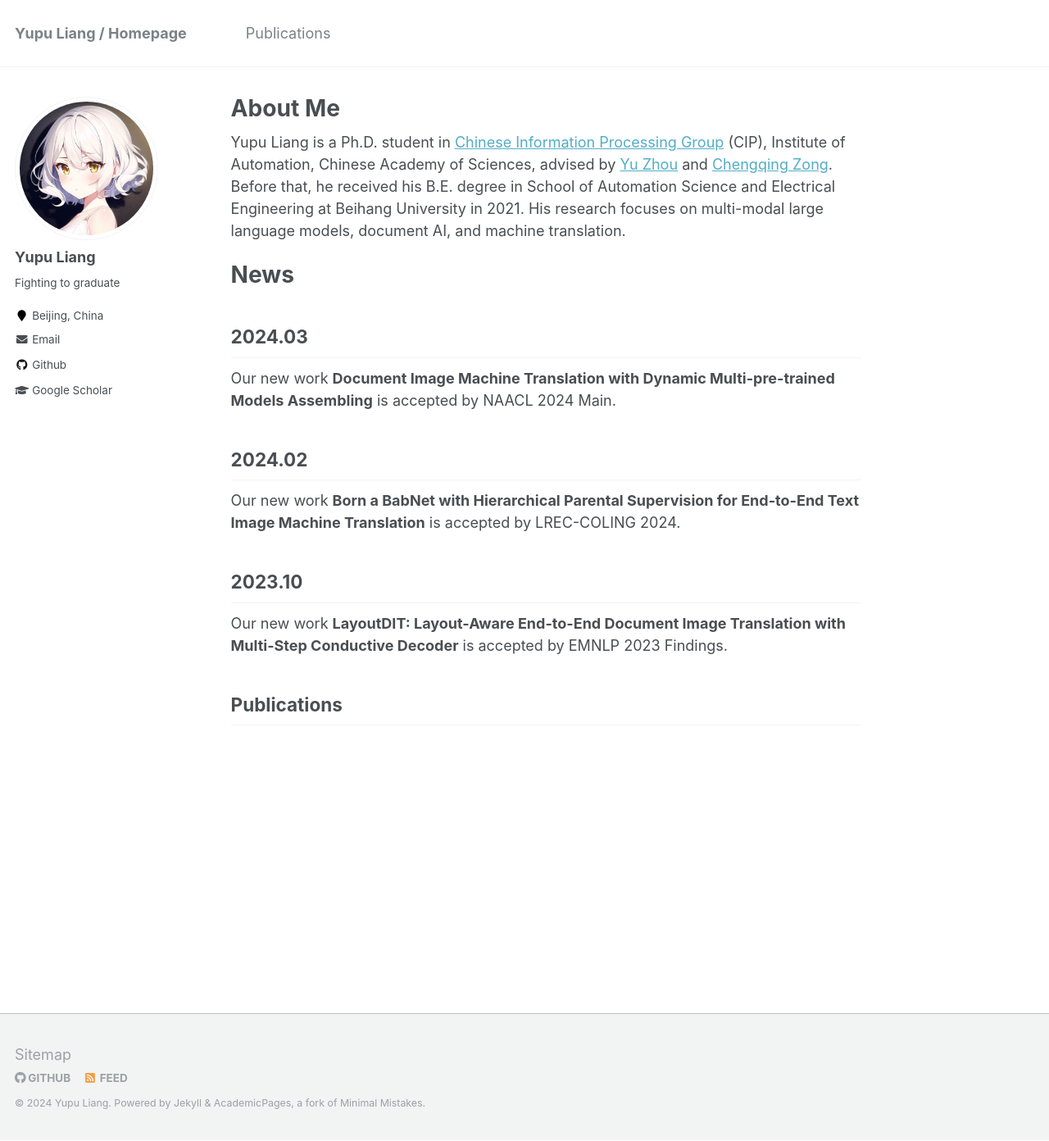
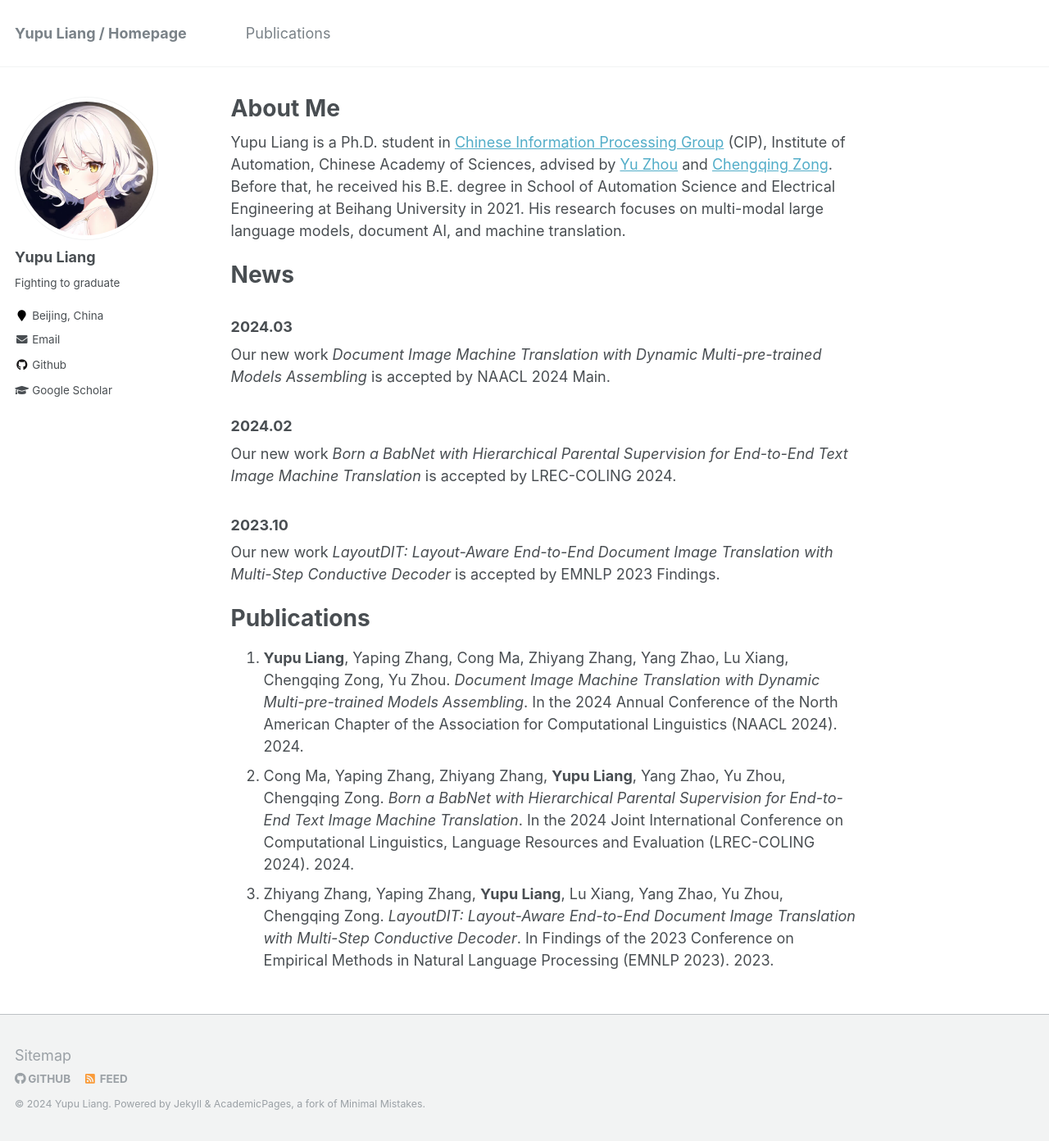
Before and after one commit to liangyupu/liangyupu.github.io, a Jekyll site: the page built from _pages/about.md, in a window 1280 px wide and 1392 px high. Shown: the whole window at 82% size. Built offline with Jekyll 4.4.1, drawn with Linux system fonts in a browser that asks for light colours.

Commit message:
Update about.md

```diff
--- a/_pages/about.md
+++ b/_pages/about.md
@@ -12,13 +12,16 @@ Yupu Liang is a Ph.D. student in [Chinese Information Processing Group](http://w
 
 # News
 
-## 2024.03
-Our new work **Document Image Machine Translation with Dynamic Multi-pre-trained Models Assembling** is accepted by NAACL 2024 Main.
+### 2024.03
+Our new work *Document Image Machine Translation with Dynamic Multi-pre-trained Models Assembling* is accepted by NAACL 2024 Main.
 
-## 2024.02
-Our new work **Born a BabNet with Hierarchical Parental Supervision for End-to-End Text Image Machine Translation** is accepted by LREC-COLING 2024.
+### 2024.02
+Our new work *Born a BabNet with Hierarchical Parental Supervision for End-to-End Text Image Machine Translation* is accepted by LREC-COLING 2024.
 
-## 2023.10
-Our new work **LayoutDIT: Layout-Aware End-to-End Document Image Translation with Multi-Step Conductive Decoder** is accepted by EMNLP 2023 Findings.
+### 2023.10
+Our new work *LayoutDIT: Layout-Aware End-to-End Document Image Translation with Multi-Step Conductive Decoder* is accepted by EMNLP 2023 Findings.
 
-## Publications
+# Publications
+1. **Yupu Liang**, Yaping Zhang, Cong Ma, Zhiyang Zhang, Yang Zhao, Lu Xiang, Chengqing Zong, Yu Zhou. *Document Image Machine Translation with Dynamic Multi-pre-trained Models Assembling*. In the 2024 Annual Conference of the North American Chapter of the Association for Computational Linguistics (NAACL 2024). 2024.
+2. Cong Ma, Yaping Zhang, Zhiyang Zhang, **Yupu Liang**, Yang Zhao, Yu Zhou, Chengqing Zong. *Born a BabNet with Hierarchical Parental Supervision for End-to-End Text Image Machine Translation*. In the 2024 Joint International Conference on Computational Linguistics, Language Resources and Evaluation (LREC-COLING 2024). 2024.
+3. Zhiyang Zhang, Yaping Zhang, **Yupu Liang**, Lu Xiang, Yang Zhao, Yu Zhou, Chengqing Zong. *LayoutDIT: Layout-Aware End-to-End Document Image Translation with Multi-Step Conductive Decoder*. In Findings of the 2023 Conference on Empirical Methods in Natural Language Processing (EMNLP 2023). 2023.
```
